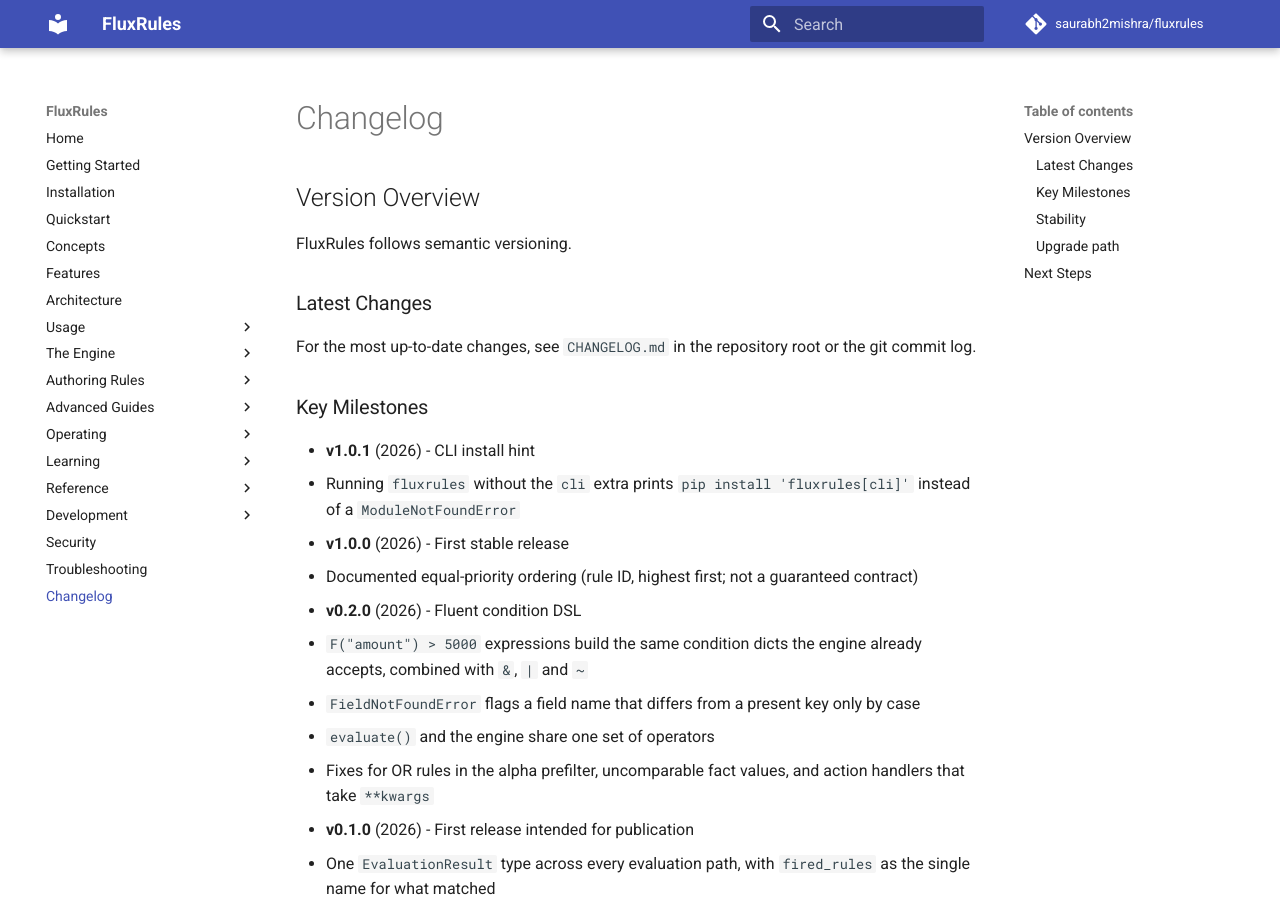
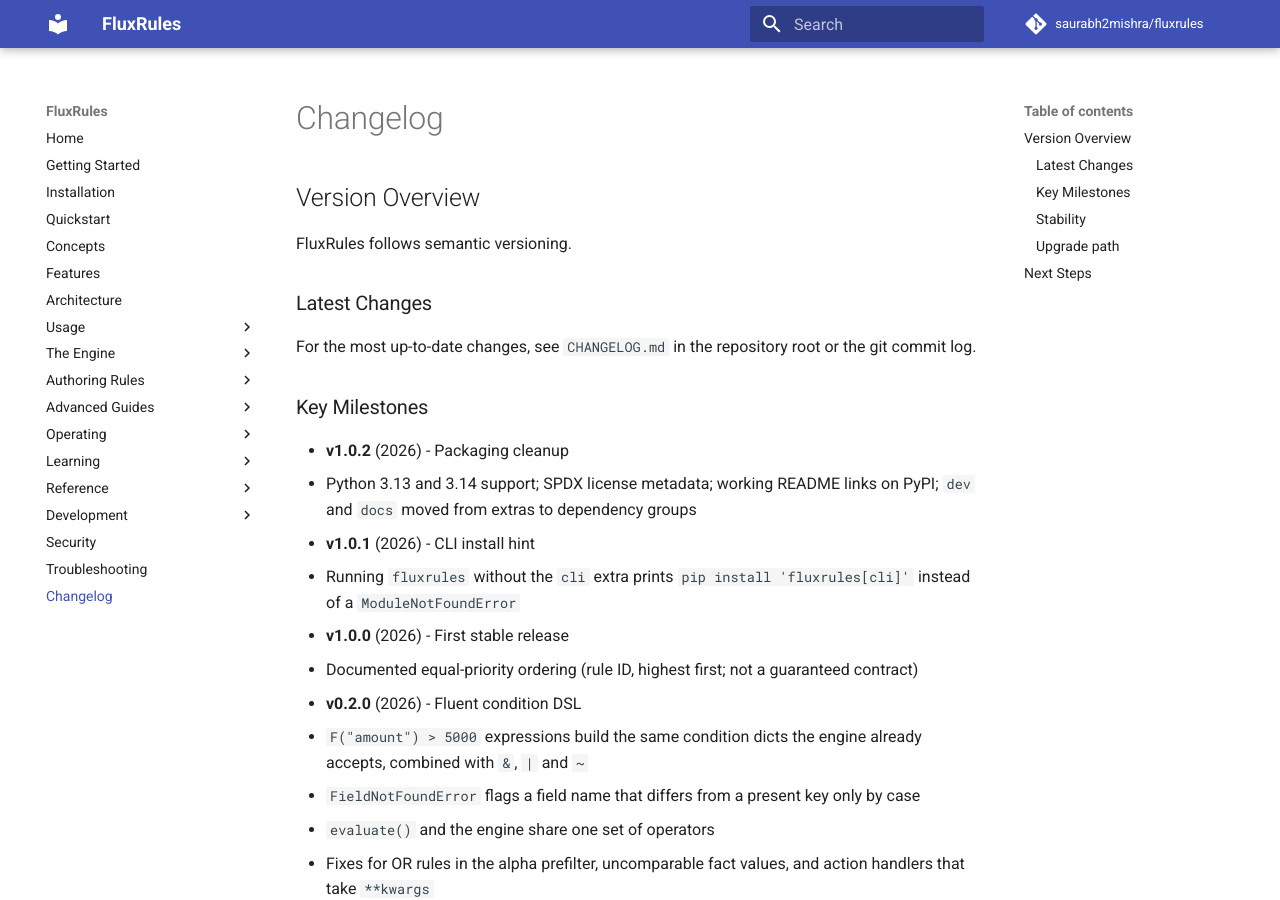
Before and after one commit to saurabh2mishra/fluxrules, an MkDocs documentation site: the page built from docs/changelog.md, in a window 1280 px wide and 900 px high. Built offline with MkDocs 1.6.1 and Material for MkDocs 9.7.7, drawn with Linux system fonts in a browser that asks for light colours; comment, search, counter and statistics services are not loaded.

Commit message:
release: bump version to 1.0.2
Bump pyproject.toml, version.py and uv.lock, date the changelog entry,
update the version shown in doc examples, and replace the stale
pre-1.0 support table in SECURITY.md.

Co-Authored-By: Claude Opus 5.5 <noreply@anthropic.com>

```diff
--- a/docs/changelog.md
+++ b/docs/changelog.md
@@ -10,6 +10,9 @@ For the most up-to-date changes, see `CHANGELOG.md` in the repository root or th
 
 ### Key Milestones
 
+- **v1.0.2** (2026) - Packaging cleanup
+  - Python 3.13 and 3.14 support; SPDX license metadata; working README links on
+    PyPI; `dev` and `docs` moved from extras to dependency groups
 - **v1.0.1** (2026) - CLI install hint
   - Running `fluxrules` without the `cli` extra prints
     `pip install 'fluxrules[cli]'` instead of a `ModuleNotFoundError`
--- a/pyproject.toml
+++ b/pyproject.toml
@@ -4,7 +4,7 @@ build-backend = "hatchling.build"
 
 [project]
 name = "fluxrules"
-version = "1.0.1"
+version = "1.0.2"
 description = "A lightweight business rule engine for Python"
 readme = "README.md"
 requires-python = ">=3.11"
--- a/src/fluxrules/version.py
+++ b/src/fluxrules/version.py
@@ -2,4 +2,4 @@
 
 __all__ = ["__version__"]
 
-__version__ = "1.0.1"
+__version__ = "1.0.2"
```
Also changed, not shown: CHANGELOG.md (+2 -0 lines), SECURITY.md (+4 -6 lines), docs/deployment.md (+1 -1 lines), docs/observability.md (+1 -1 lines), docs/rest-api.md (+1 -1 lines), 1 other file.
